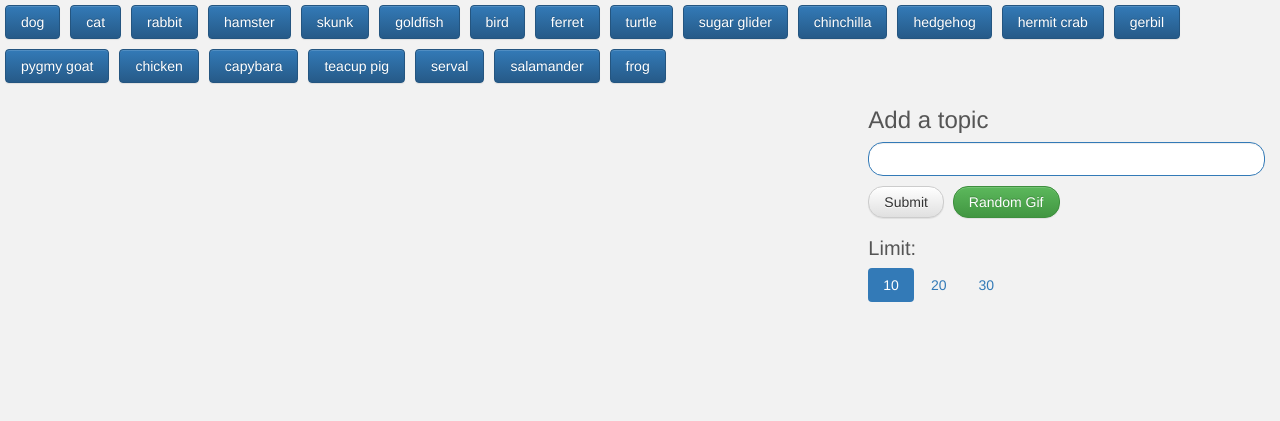
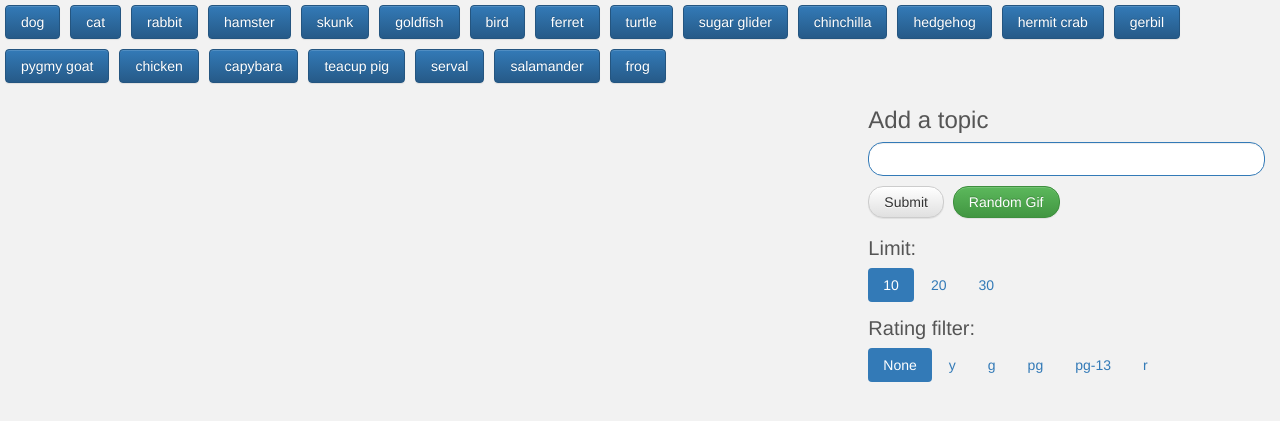
Before and after one commit to morgansliman/giphy, a PHP site: page / in a window 1280 px wide. Shown: the top 421 px of the page. Run offline with PHP 8.4, Linux system fonts and the light colour scheme; some libraries are stand-ins or nearby versions.

Commit message:
added a filter for gif ratings

```diff
--- a/assets/css/style.css
+++ b/assets/css/style.css
@@ -49,14 +49,29 @@ input {
 
 .limit-wrapper {
 	margin-top: 10px;
-	width: 40%;
 	float: left;
+	width: 100%;
 }
 
 .limit-text {
 	font-size: 20px;
 	margin-top: 20px;
 	color: #555;
+}
+
+.rating-text {
+	font-size: 20px;
+	margin-top: 20px;
+	color: #555;
+}
+
+.rating-wrapper {
+	margin-top: 10px;
+	float: left;
+}
+
+.rating-area {
+	margin-top: 60px;
 }
 
 #button-random {
--- a/assets/javascript/app.js
+++ b/assets/javascript/app.js
@@ -25,7 +25,8 @@ $(document).ready(function() {
 
 	var baseURL = 'https://api.giphy.com/v1/gifs/search?q=',
 	 	key = '&api_key=dc6zaTOxFJmzC',
-	 	limit = 10;
+	 	limit = 10,
+	 	rating = '';
 
 	for (var i = 0; i < topics.length; i++) {
 		$('.button-list').append(
@@ -45,7 +46,7 @@ $(document).ready(function() {
 			source = {};
 
 			$.ajax({
-				url: (baseURL + encodeURIComponent($('#gif-input').val()) + key + '&limit=' + limit),
+				url: (baseURL + encodeURIComponent($('#gif-input').val()) + key + '&limit=' + limit + rating),
 				method: 'GET'
 			}).done(function(response) {
 
@@ -75,12 +76,6 @@ $(document).ready(function() {
 						i += 1;
 					} while ( (i % 3) != 0 && i < limit);
 				}
-
-				$('.gif').on('click', function() {
-					var temp = $(this).attr('src');
-					$(this).attr('src', source[$(this).data('id')]);
-					source[$(this).data('id')] = temp;
-				});
 			});
 		}
 	});
@@ -90,19 +85,19 @@ $(document).ready(function() {
 		source = {};
 
 		$.ajax({
-			url: (baseURL + encodeURIComponent($(this).text()) + key + '&limit=' + limit),
+			url: (baseURL + encodeURIComponent($(this).text()) + key + '&limit=' + limit + rating),
 			method: 'GET'
 		}).done(function(response) {
 
 			$('.gif-list').empty();
 
 			var i = 0;
-			for (var j = 0; j <= (limit / 3); j++) {
+			for (var j = 0; j < (limit / 3); j++) {
 				$('.gif-list').append(
 					$('<div>', {
 						'class': 'row'
 					})
-				)
+				);
 
 				do {
 					$('.gif-list').children().eq(-1).append(
@@ -114,18 +109,12 @@ $(document).ready(function() {
 							'<img class="gif" src="' + response.data[i].images.fixed_width_still.url + '"' +
 							'data-id="' + response.data[i].id + '">'
 						)
-					)
+					);
 
 					source[response.data[i].id] = response.data[i].images.fixed_width.url;
 					i += 1;
 				} while ( (i % 3) != 0 && i < limit);
 			}
-
-			$('.gif').on('click', function() {
-				var temp = $(this).attr('src');
-				$(this).attr('src', source[$(this).data('id')]);
-				source[$(this).data('id')] = temp;
-			});
 		});
 	});
 
@@ -143,6 +132,21 @@ $(document).ready(function() {
 
 			$(this).addClass('active');
 			limit = $(this).text();
+		}
+	});
+
+	$('.button-rating').on('click', function() {
+		if ($(this).hasClass('active') == false) {
+			for (var i = 0; i < $('.rating-wrapper').children().length; i++) {
+				$('.rating-wrapper').children().eq(i).removeClass('active');
+			}
+
+			$(this).addClass('active');
+			if ($(this).text() == 'None') {
+				rating = '';
+			} else {
+				rating = '&rating=' + $(this).text();
+			}
 		}
 	});
 
@@ -176,4 +180,10 @@ $(document).ready(function() {
 			);
 		});
 	});
+
+	$(document).on('click', '.gif', function() {
+		var temp = $(this).attr('src');
+		$(this).attr('src', source[$(this).data('id')]);
+		source[$(this).data('id')] = temp;
+	});
 });
--- a/index.html
+++ b/index.html
@@ -32,6 +32,7 @@
 		<button class="btn btn-success" id="button-random">Random Gif</button>
 		<p class="random-text"><--- careful with this</p>
 
+		<div class="limit-area">
 			<p class="limit-text">Limit:</p>
 			<ul class="nav nav-pills limit-wrapper">
 			  <li class="active button-limit"><a href="#">10</a></li>
@@ -39,5 +40,18 @@
 			  <li class="button-limit"><a href="#">30</a></li>
 			</ul>
 		</div>
+
+		<div class='rating-area'>
+			<p class="rating-text">Rating filter:</p>
+			<ul class="nav nav-pills rating-wrapper">
+			  <li class="active button-rating"><a href="#">None</a></li>
+			  <li class="button-rating"><a href="#">y</a></li>
+			  <li class="button-rating"><a href="#">g</a></li>
+			  <li class="button-rating"><a href="#">pg</a></li>
+			  <li class="button-rating"><a href="#">pg-13</a></li>
+			  <li class="button-rating"><a href="#">r</a></li>
+			</ul>
+		</div>
+	</div>
 </body>
 </html>
```
Lines whose indentation alone changed are shown as unchanged.
